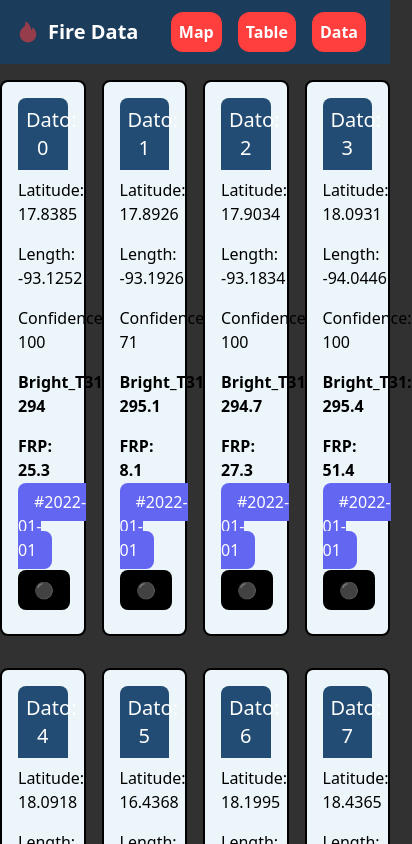
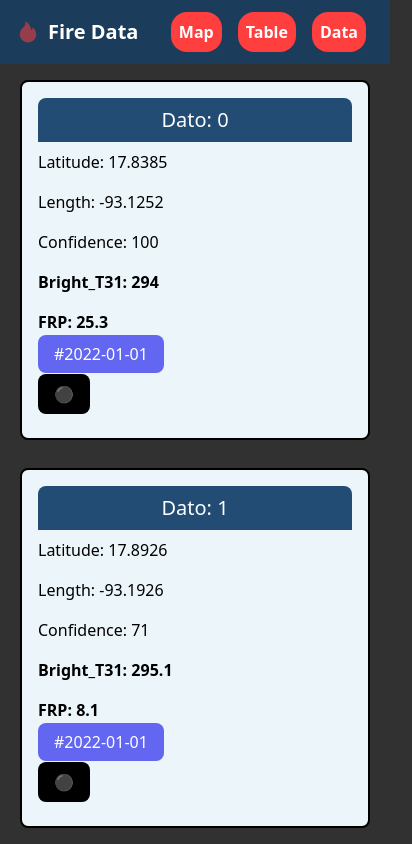
Before and after one commit to LaloRys/nasa-fire-guardians, a React (Vite) app: page /card in a window 390 px wide. Shown: the top 844 px of the page, 412 px wide, since content can reach past the window. Built offline with nearby package versions, Linux system fonts and the light colour scheme.

Commit message:
Add responsive on Data

```diff
--- a/package.json
+++ b/package.json
@@ -17,6 +17,7 @@
     "react": "^18.2.0",
     "react-dom": "^18.2.0",
     "react-icons": "^4.11.0",
+    "react-leaflet-markercluster": "^3.0.0-rc1",
     "react-router-dom": "^6.16.0"
   },
   "devDependencies": {
--- a/src/components/navbar/Navbar.jsx
+++ b/src/components/navbar/Navbar.jsx
@@ -21,7 +21,7 @@ function Navbar() {
             {navbarRoutes.map((route, index) => (
               <Link
                 to={route.path}
-                className="text-white font-semibold mx-2 bg-[#ff3e3e] px-2 py-2 rounded-xl hover:bg-[#bf4141] hover:rounded-2xl"
+                className="text-white font-semibold mx-2 bg-[#ff3e3e] px-2 py-2 rounded-2xl hover:bg-[#bf4141] hover:rounded-xl "
                 key={index}
               >
                 {route.name}
--- a/src/pages/CardData.jsx
+++ b/src/pages/CardData.jsx
@@ -1,15 +1,14 @@
-import React, { useMemo } from 'react'
+import React, { useMemo } from "react";
 // import data from './data/modis_mexico.json'
-import data from '../data/litte_modis_mexico.json'
+import data from "../data/litte_modis_mexico.json";
 
 function CardData() {
-
   const memoizedData = useMemo(() => data, []);
 
   console.log(memoizedData);
 
   return (
-    <div className="grid grid-cols-4 gap-4">
+    <div className="grid xl:grid-cols-4 lg:grid-cols-3 md:grid-cols-2 sm:grid-cols-1 mx-5 gap-3">
       {memoizedData.map((item, index) => (
         <div
           key={index}
@@ -28,16 +27,19 @@ function CardData() {
           </span>
           <div className="flex items-center py-2">
             {item.daynight === "N" ? (
-          <span className="bg-black text-white px-4 py-2 rounded-lg">⚫</span>
+              <span className="bg-black text-white px-4 py-2 rounded-lg">
+                ⚫
+              </span>
             ) : (
-          <span className="bg-yellow-400 text-black px-4 py-2 rounded-lg">🟡</span>
+              <span className="bg-yellow-400 text-black px-4 py-2 rounded-lg">
+                🟡
+              </span>
             )}
           </div>
         </div>
       ))}
     </div>
-
   );
 }
 
-export default CardData
+export default CardData;
--- a/src/pages/Map.jsx
+++ b/src/pages/Map.jsx
@@ -70,6 +70,9 @@ function Map() {
 
     let initialLatitude = 51.5074;
     let initialLongitude = -0.1278;
+
+    // let initialLatitude = 19.4326;
+    // let initialLongitude = -99.1332;
 
     // Si latitude o longitude son válidos, se utilizan como coordenadas iniciales
     if (!isNaN(latitude) && !isNaN(longitude)) {
```
Also changed, not shown: src/data/litte_modis_mexico.json, 1 other file (tests, documents, lock files or other folders). Lines whose indentation alone changed are shown as unchanged.
